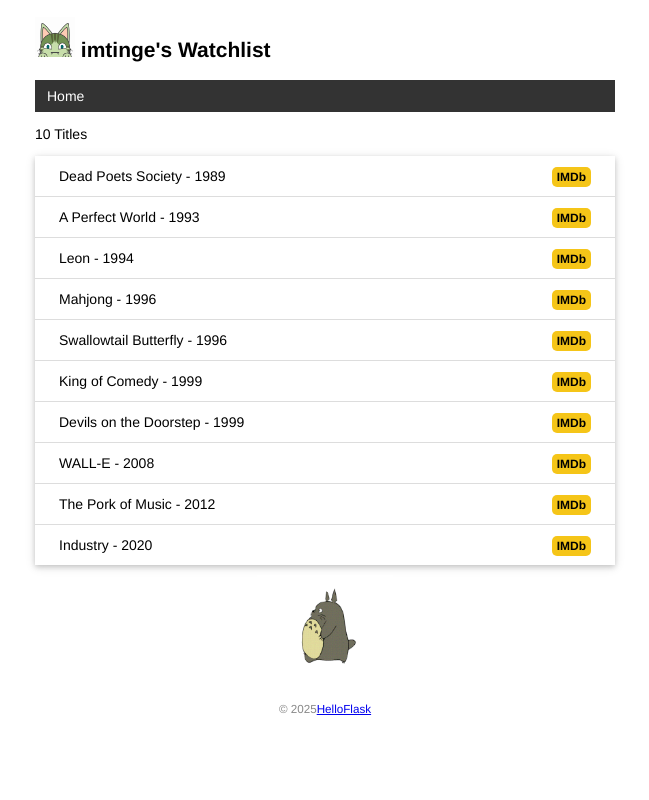
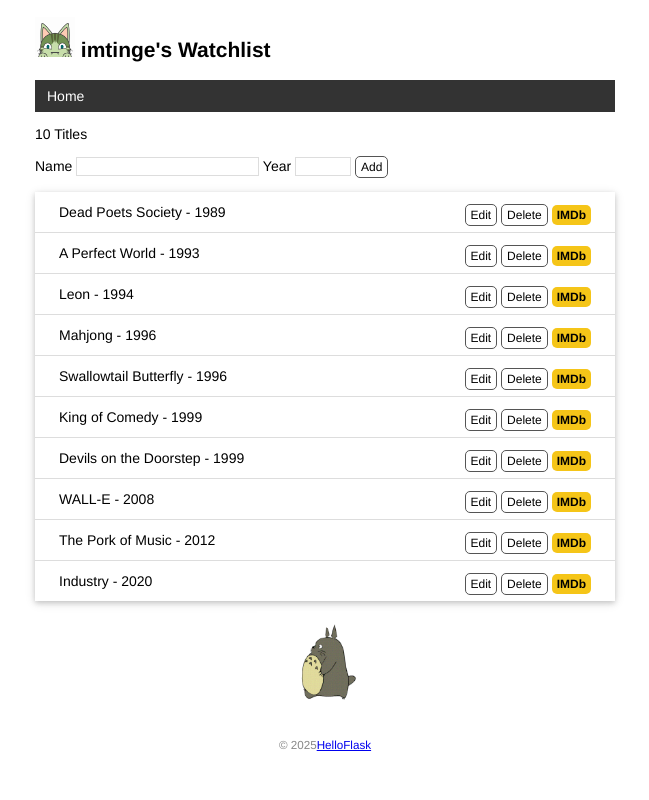
Before and after one commit to imtinge/watchlist, a Flask app: page / in a window 1280 px wide. Shown: the whole page, without its empty margins (315-964 px from the left). Run offline with Flask 3, Linux system fonts and the light colour scheme.

Commit message:
Add forms to create, edit and delete items

```diff
--- a/app.py
+++ b/app.py
@@ -2,7 +2,7 @@ import os
 import sys
 import click
 from pathlib import Path
-from flask import Flask, url_for, render_template
+from flask import Flask, url_for, render_template, request, flash, redirect
 from flask_sqlalchemy import SQLAlchemy
 from sqlalchemy import String, select, func
 from sqlalchemy.orm import DeclarativeBase, Mapped, mapped_column
@@ -15,6 +15,7 @@ app = Flask(__name__)
 app.config["SQLALCHEMY_DATABASE_URI"] = SQLITE_PREFIX + str(
     Path(app.root_path) / "data.db"
 )
+app.config["SECRET_KEY"] = "dev"  # 等同于 app.secret_key = 'dev'
 
 
 class Base(DeclarativeBase):
@@ -81,10 +82,19 @@ def inject_user():
     return dict(user=user)
 
 
-@app.route("/")
-@app.route("/home")
-@app.route("/index")
+@app.route("/", methods=["GET", "POST"])
 def index():
+    if request.method == "POST":
+        title = request.form.get("title").strip()
+        year = request.form.get("year").strip()
+        if not title or not year or len(year) > 4 or len(title) > 60:
+            flash("Invalid input.")
+            return redirect(url_for("index"))
+        movie = Movie(title=title, year=year)
+        db.session.add(movie)
+        db.session.commit()
+        flash("Item created.")
+        return redirect(url_for("index"))
     movies = db.session.scalars(select(Movie)).all()
     return render_template("index.html", movies=movies)
 
@@ -106,3 +116,33 @@ def test_url_for():
     print(url_for("test_url_for"))
     print(url_for("test_url_for", num=2))
     return "Test page"
+
+
+@app.route("/movie/edit/<int:movie_id>", methods=["GET", "POST"])
+def edit(movie_id):
+    movie = db.get_or_404(Movie, movie_id)
+
+    if request.method == "POST":
+        title = request.form.get("title").strip()
+        year = request.form.get("year").strip()
+
+        if not title or not year or len(year) > 4 or len(title) > 60:
+            flash("Invalid input.")
+            return redirect(url_for("edit"))
+
+        movie.title = title
+        movie.year = year
+        db.session.commit()
+        flash("Item updated.")
+        return redirect(url_for("index"))
+
+    return render_template("edit.html", movie=movie)
+
+
+@app.route("/movie/delete/<int:movie_id>", methods=["POST"])
+def delete(movie_id):
+    movie = db.get_or_404(Movie, movie_id)
+    db.session.delete(movie)
+    db.session.commit()
+    flash("Item deleted")
+    return redirect(url_for("index"))
--- a/static/style.css
+++ b/static/style.css
@@ -84,3 +84,49 @@ nav li a:hover {
   border-radius: 5px;
   padding: 3px 5px;
 }
+
+/* 覆盖某些浏览器对 input 元素定义的字体 */
+input[type="submit"] {
+  font-family: inherit;
+}
+
+input[type="text"] {
+  border: 1px solid #ddd;
+}
+
+input[name="year"] {
+  width: 50px;
+}
+
+.btn {
+  font-size: 12px;
+  padding: 3px 5px;
+  text-decoration: none;
+  cursor: pointer;
+  background-color: white;
+  color: black;
+  border: 1px solid #555555;
+  border-radius: 5px;
+}
+
+.btn:hover {
+  text-decoration: none;
+  background-color: black;
+  color: white;
+  border: 1px solid black;
+}
+
+.alert {
+  position: relative;
+  padding: 7px;
+  margin: 7px 0;
+  border: 1px solid transparent;
+  color: #004085;
+  background-color: #cce5ff;
+  border-color: #b8daff;
+  border-radius: 5px;
+}
+
+.inline-form {
+  display: inline;
+}
--- a/templates/base.html
+++ b/templates/base.html
@@ -14,6 +14,9 @@
     {% endblock %}
   </head>
   <body>
+    {% for message in get_flashed_messages() %}
+    <div class="alert">{{ message }}</div>
+    {% endfor %}
     <h2>
       <img
         alt="Avatar"
--- a/templates/index.html
+++ b/templates/index.html
@@ -1,10 +1,29 @@
 {% extends 'base.html' %} {% block content %}
 <p>{{ movies|length }} Titles</p>
+<form method="post">
+  Name <input type="text" name="title" autocomplete="off" required>
+  Year <input type="text" name="year" autocomplete="off" required>
+  <input class="btn" type="submit" name="submit" value="Add">
+</form>
 <ul class="movie-list">
   {% for movie in movies %}
   <li>
     {{ movie.title}} - {{ movie.year}}
     <span class="float-right">
+      <a class="btn" href="{{ url_for('edit', movie_id=movie.id) }}">Edit</a>
+      <form
+        class="inline-form"
+        method="post"
+        action="{{ url_for('delete', movie_id=movie.id) }}"
+      >
+        <input
+          class="btn"
+          type="submit"
+          name="delete"
+          value="Delete"
+          onclick="return confirm('Are you sure?')"
+        >
+      </form>
       <a
         class="imdb"
         href="https://www.imdb.com/find?q={{ movie.title }}"
```
Also changed, not shown: templates/edit.html (added, +20 -0 lines), data.db.
